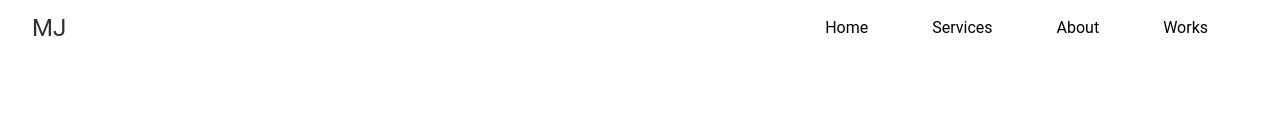
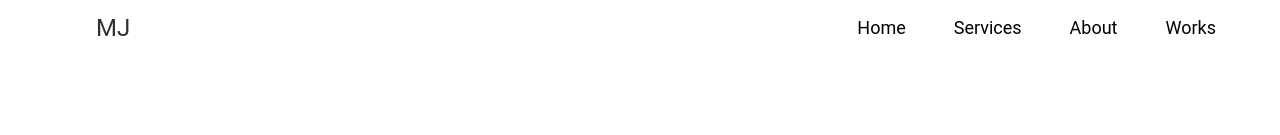
Before and after one commit to mjay0100/Portfolio, a React (Vite) app: page / in a window 1280 px wide. Shown: the top 135 px of the page. Built offline with nearby package versions, Linux system fonts and the light colour scheme.

Commit message:
updated styles for link

```diff
--- a/src/Components/Navbar.jsx
+++ b/src/Components/Navbar.jsx
@@ -11,7 +11,7 @@ const Navbar = () => {
     <BrowserRouter>
       <header className="flex justify-between px-[2rem] my-3 items-center relative ">
         <div>
-          <h1 className="text-2xl">MJ</h1>
+          <h1 className="text-2xl md:px-[4rem]">MJ</h1>
         </div>
 
         <nav
@@ -21,16 +21,28 @@ const Navbar = () => {
           onClick={() => setShow(false)}
         >
           <ul className="item md:flex md:flex-row">
-            <Link to="#home" className="px-[2rem] ">
+            <Link
+              to="#home"
+              className="px-[1.5rem] hover:text-[#14CFAE] duration-400 transition-all ease-in-out text-lg "
+            >
               Home
             </Link>
-            <Link to="#services" className="px-[2rem] ">
+            <Link
+              to="#services"
+              className="px-[1.5rem] hover:text-[#14CFAE] duration-400 transition-all ease-in-out text-lg "
+            >
               Services
             </Link>
-            <Link to="#about" className="px-[2rem] ">
+            <Link
+              to="#about"
+              className="px-[1.5rem] hover:text-[#14CFAE] duration-400 transition-all ease-in-out text-lg "
+            >
               About
             </Link>
-            <Link to="#works" className="px-[2rem] ">
+            <Link
+              to="#works"
+              className="px-[1.5rem] hover:text-[#14CFAE] duration-400 transition-all ease-in-out text-lg "
+            >
               Works
             </Link>
           </ul>
@@ -38,8 +50,8 @@ const Navbar = () => {
         <div
           className={`${
             show
-              ? "sm:fixed fixed right-[2rem] z-[100] text-slate-500 flex items-center md:hidden "
-              : "relative md:hidden"
+              ? "sm:fixed fixed right-[2rem] z-[100] text-[#14CFAE] flex items-center md:hidden cursor-pointer "
+              : "relative md:hidden cursor-pointer"
           }`}
           onClick={handleClick}
         >
```
